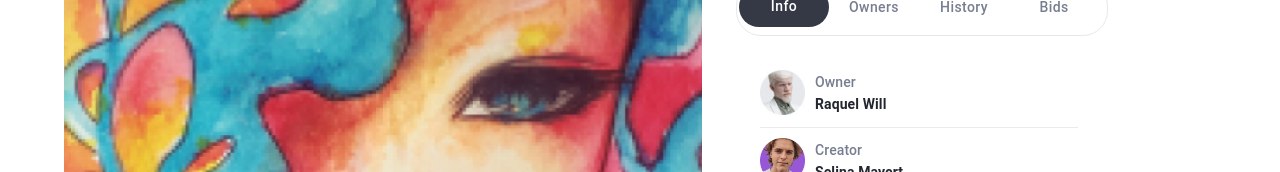
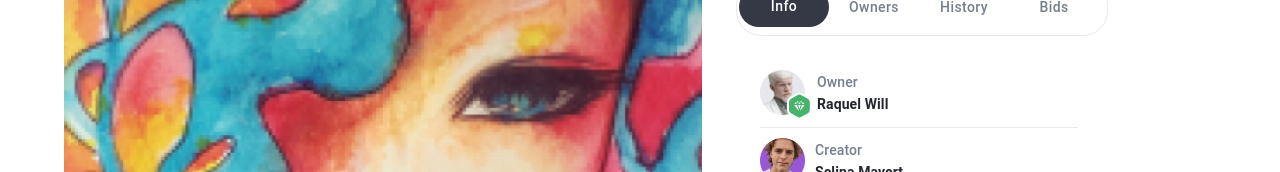
Before and after one commit to sahilgundecha/crypter, a React (Create React App) app: page /item in a window 1280 px wide. Shown: the part 360-532 px from the top of the page. Built offline with nearby package versions, Linux system fonts and the light colour scheme.

Commit message:
css updates

```diff
--- a/src/Components/Dropdown/Dropdown.css
+++ b/src/Components/Dropdown/Dropdown.css
@@ -10,6 +10,7 @@
   margin-left: 10px !important;
   border-radius: 10px !important;
 }
+
 .css-1869usk-MuiFormControl-root {
   min-width: 100% !important;
   /* min-height: 55px !important; */
@@ -18,3 +19,11 @@
 .css-j8hg7e-MuiInputBase-root-MuiOutlinedInput-root-MuiSelect-root {
   height: 45px !important;
 }
+@media (max-width: 768px) {
+  .css-1poimk-MuiPaper-root-MuiMenu-paper-MuiPaper-root-MuiPopover-paper {
+    min-width: 100% !important;
+    /* height: 55px !important; */
+    margin-left: 10px !important;
+    border-radius: 10px !important;
+  }
+}
--- a/src/Components/Item/ItemArray.tsx
+++ b/src/Components/Item/ItemArray.tsx
@@ -4,9 +4,11 @@ import selina from "../../Assets/images/selina.jpg";
 import adah from "../../Assets/images/adah.jpg";
 import lady from "../../Assets/images/lady.jpg";
 import avatar from "../../Assets/images/avatar-2.jpg";
+import badge from "../../Assets/images/badge.svg";
 const Info = [
   {
     id: 1,
+    badge: badge,
     profile: avatar,
     Designation: "Owner",
     Name: "Raquel Will",
@@ -31,6 +33,7 @@ const Owners = [
 const History = [
   {
     id: 1,
+    badge: badge,
     profile: avatar,
     Name: "Raquel Will",
     PlaceBid_ETH: 1.46,
@@ -38,6 +41,7 @@ const History = [
   },
   {
     id: 2,
+    badge: badge,
     profile: cole,
     Name: "Cole Fahey",
     artName: "Awesome work",
@@ -45,6 +49,7 @@ const History = [
   },
   {
     id: 3,
+    badge: badge,
     profile: adah,
     Name: "Adah Mitchell",
     acceptedBidName: "Raquel Will",
@@ -55,6 +60,7 @@ const History = [
 const Bids = [
   {
     id: 1,
+    badge: badge,
     profile: avatar,
     Name: "Raquel Will",
     highestBidETH: 1.46,
--- a/src/Components/ItemNavPill/ItemNavPill.tsx
+++ b/src/Components/ItemNavPill/ItemNavPill.tsx
@@ -1,7 +1,7 @@
 import React from "react";
+import "./navpill.css";
 import Box from "@mui/material/Box";
 import Typography from "@mui/material/Typography";
-import avatar from "../../Assets/images/avatar-2.jpg";
 import Divider from "@mui/material/Divider";
 interface navPill {
   itemsDetails: any;
@@ -27,6 +27,10 @@ const ItemNavPill: React.FC<navPill> = ({ itemsDetails }) => {
           <Box sx={{ marginRight: "10px" }}>
             <img src={itemsDetails.profile} alt="profile" width={45} />
           </Box>
+          {itemsDetails.badge ? (
+            <img src={itemsDetails.badge} alt="badge" className="badge" />
+          ) : null}
+
           <Box>
             {itemsDetails.Designation ? (
               <Typography
--- /dev/null
+++ b/src/Components/ItemNavPill/navpill.css
@@ -0,0 +1,6 @@
+.badge {
+  position: static;
+  margin-left: -28px;
+  margin-top: 20px;
+  margin-right: 5px;
+}
--- a/src/Pages/DiscoverHomePage/Discover.css
+++ b/src/Pages/DiscoverHomePage/Discover.css
@@ -53,18 +53,24 @@
     flex-direction: column;
     /* align-items: baseline; */
   }
+  .overflowInSmall {
+    width: 100% !important;
+    overflow-x: scroll;
+  }
 }
 @media (max-width: 768px) {
   .tabsStyling {
     margin-left: 0px;
     width: 560px;
+    margin: 10px 0px;
   }
   .widthTab {
     width: 850px !important;
   }
   .filterButton {
     width: 100%;
-    margin: 10px;
+    margin: 10px 20px;
+    padding: 20px;
   }
   .navBox {
     flex-direction: column;
@@ -87,7 +93,7 @@
     flex-direction: column;
   }
   .overflowInSmall {
-    width: 310px;
+    width: 100% !important;
     overflow-x: scroll;
   }
 }
```
Also changed, not shown: src/Assets/images/badge.svg (added).
